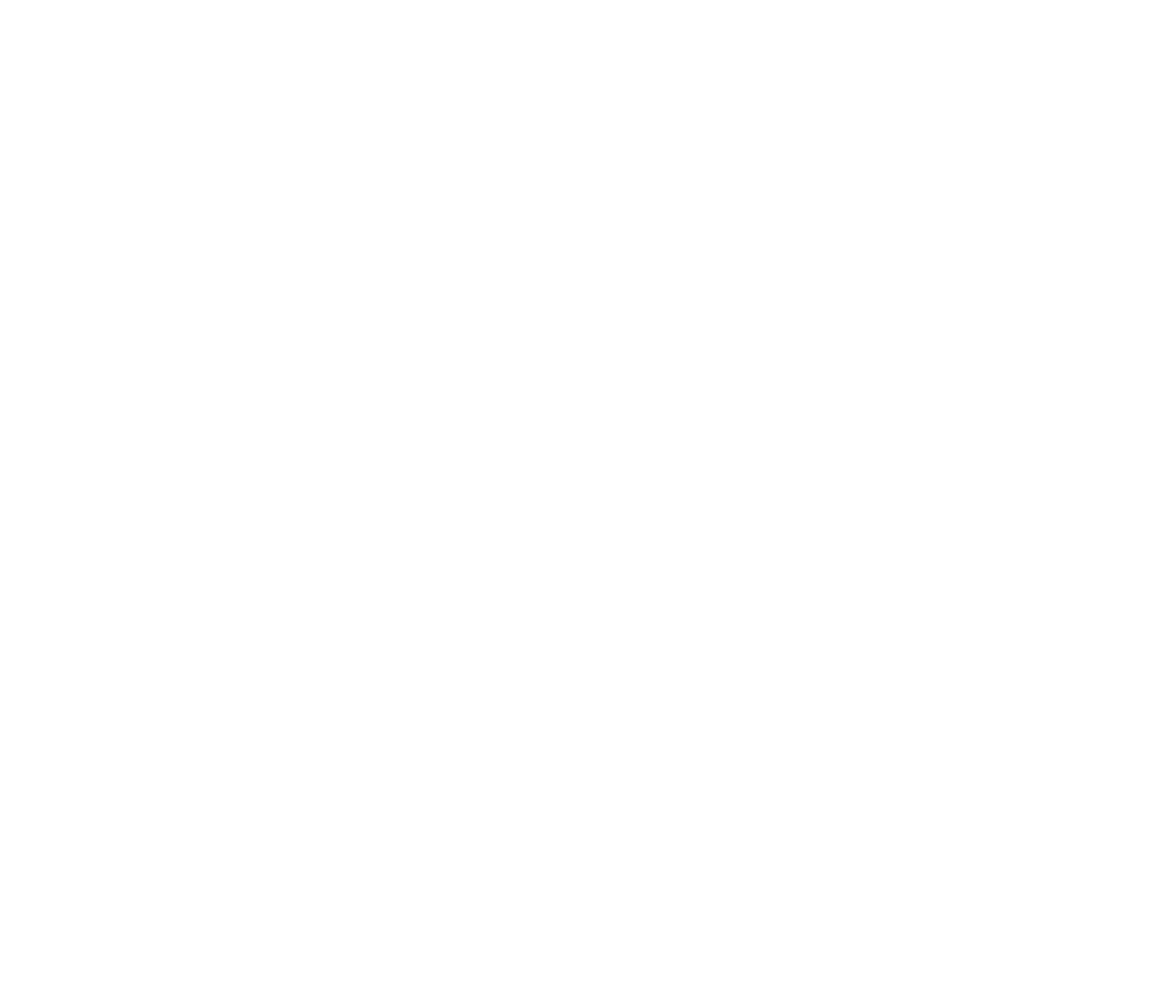
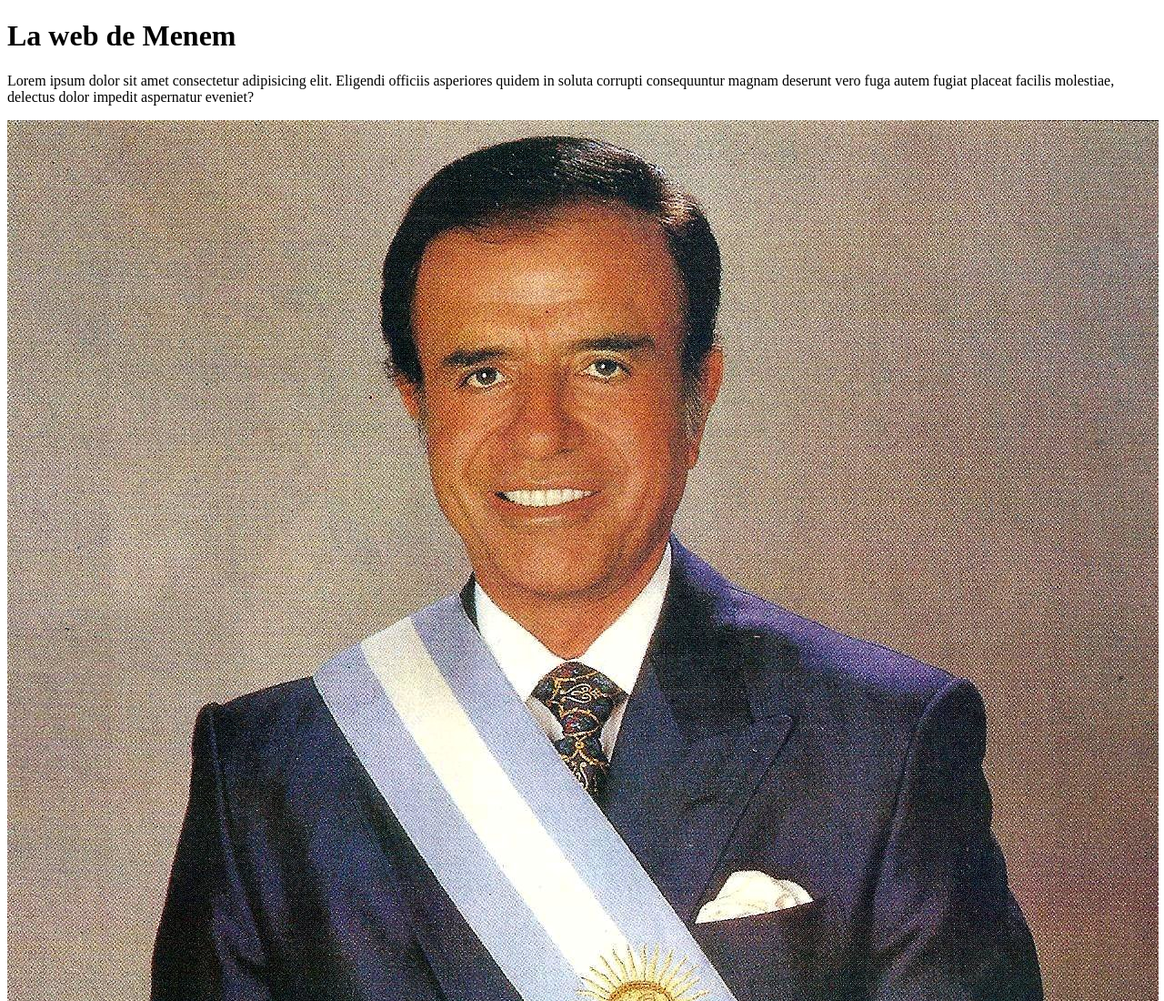
Before and after one commit to janfi1109/Programacion-Web-Itba-2022-2, a plain HTML site: page index.html in a window 1280 px wide. Shown: the top 1100 px of the page at 91% size. Before the commit the page ends 800 px from the top, so only its background shows below. Drawn offline with Linux system fonts and the light colour scheme.

Commit message:
commit inicial

```diff
--- a/index.html
+++ b/index.html
@@ -4,9 +4,11 @@
     <meta charset="UTF-8">
     <meta http-equiv="X-UA-Compatible" content="IE=edge">
     <meta name="viewport" content="width=device-width, initial-scale=1.0">
-    <title>Document</title>
+    <title>la web de Menem</title>
 </head>
 <body>
-
+    <h1>La web de Menem</h1>
+    <p>Lorem ipsum dolor sit amet consectetur adipisicing elit. Eligendi officiis asperiores quidem in soluta corrupti consequuntur magnam deserunt vero fuga autem fugiat placeat facilis molestiae, delectus dolor impedit aspernatur eveniet?</p>
+    <img src="./Menem_con_banda_presidencial (1).jpg" alt="">
 </body>
 </html>
```
Also changed, not shown: Menem_con_banda_presidencial (1).jpg (added).
